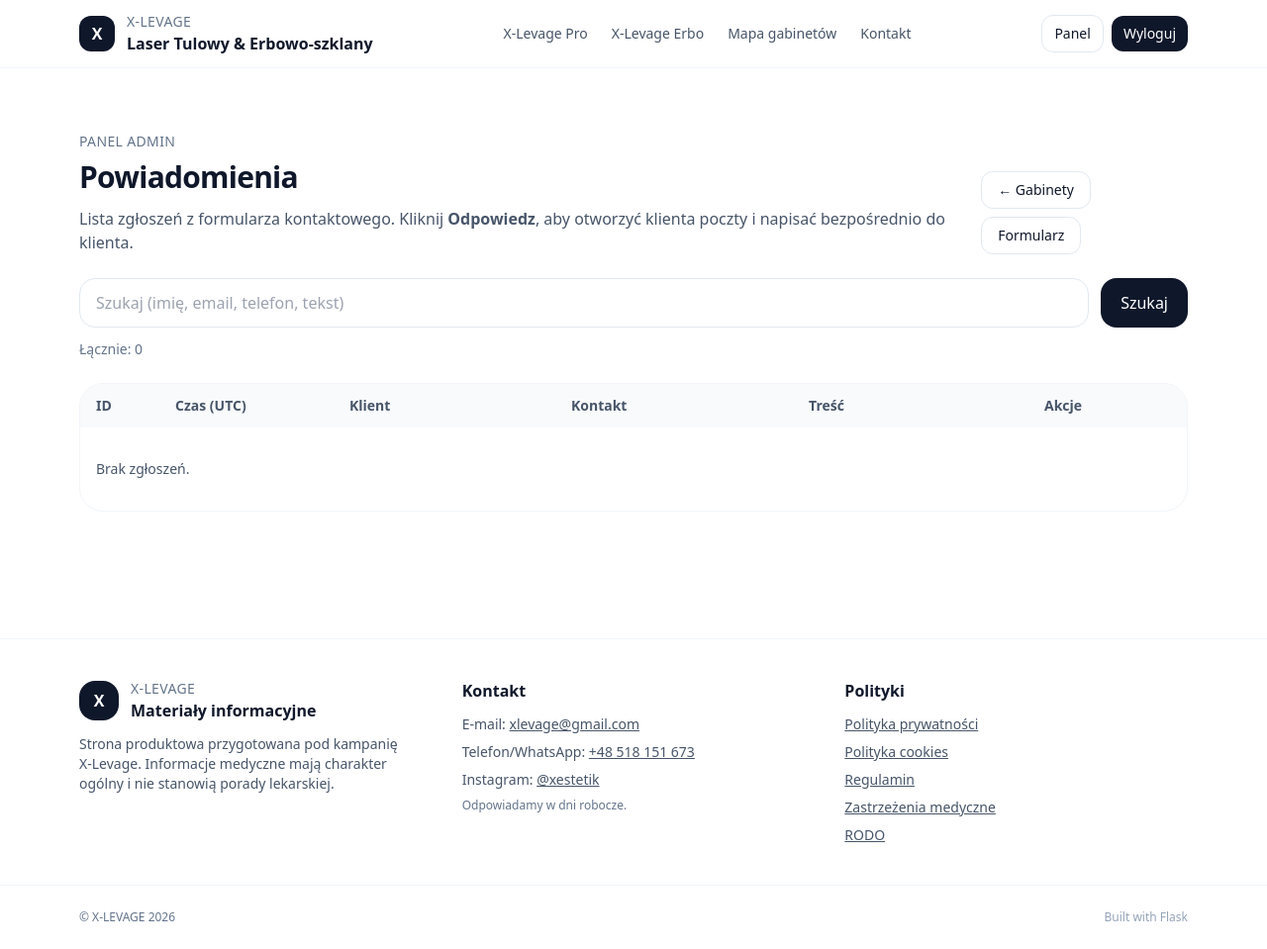
After one commit to Stanislav-it/x-levage, a Flask app: page /admin/notifications in a window 1280 px wide. The commit adds this page. Shown: the whole page at 99% size. Run offline with Flask 3, Linux system fonts and the light colour scheme; the visitor is signed in with stand-in values (Sample User, id 1); data that the repository does not hold is empty; some libraries are stand-ins or nearby versions.

```diff
--- a/app.py
+++ b/app.py
@@ -2,6 +2,7 @@
 import os
 import sqlite3
 import time
+import math
 from datetime import datetime
 from email.message import EmailMessage
 import smtplib
@@ -177,6 +178,19 @@ def create_app():
     def require_admin():
         if not is_admin():
             return redirect(url_for("admin_login", next=request.path))
+
+    def mailto_link(to_email: str, subject: str = "", body: str = "") -> str:
+        """Build a safe mailto: URL for templates."""
+        to_email = (to_email or "").strip()
+        if not to_email:
+            return ""
+        q = {}
+        if subject:
+            q["subject"] = subject
+        if body:
+            q["body"] = body
+        query = urlencode(q) if q else ""
+        return f"mailto:{to_email}?{query}" if query else f"mailto:{to_email}"
 
     def archive_lead_to_disk(*, lead_id: int, created_at: str, name: str, email: str, phone: str, message: str) -> None:
         """Persist the lead as a JSON file on disk (optional).
@@ -436,6 +450,56 @@ def create_app():
         flash(f"Import zakończony: dodano {created}, zaktualizowano {updated}, pominięto {skipped}.", "success")
         return redirect(url_for("admin_dashboard"))
 
+    @app.get("/admin/notifications")
+    def admin_notifications():
+        """Admin view: list contact form submissions (leads).
+
+        This replaces email delivery as the primary notification channel.
+        """
+        ra = require_admin()
+        if ra:
+            return ra
+
+        q = (request.args.get("q", "") or "").strip()
+        try:
+            page = int(request.args.get("page", "1") or 1)
+        except Exception:
+            page = 1
+        page = max(1, page)
+        per_page = 50
+        offset = (page - 1) * per_page
+
+        db = get_db()
+        where = []
+        params: list = []
+        if q:
+            where.append("(name LIKE ? OR email LIKE ? OR phone LIKE ? OR message LIKE ?)")
+            qq = f"%{q}%"
+            params.extend([qq, qq, qq, qq])
+
+        where_sql = (" WHERE " + " AND ".join(where)) if where else ""
+
+        total = db.execute(f"SELECT COUNT(1) AS c FROM leads{where_sql}", params).fetchone()["c"]
+        rows = db.execute(
+            f"SELECT * FROM leads{where_sql} ORDER BY created_at DESC, id DESC LIMIT ? OFFSET ?",
+            params + [per_page, offset],
+        ).fetchall()
+
+        leads = [row_to_dict(r) for r in rows]
+        total_pages = max(1, math.ceil((total or 0) / per_page))
+        if page > total_pages:
+            page = total_pages
+
+        return render_template(
+            "admin/notifications.html",
+            leads=leads,
+            q=q,
+            page=page,
+            total_pages=total_pages,
+            total=total,
+            per_page=per_page,
+        )
+
     @app.post("/admin/geocode/<int:cid>")
     def admin_geocode(cid):
         ra = require_admin()
@@ -463,6 +527,7 @@ def create_app():
             "INSTAGRAM_HANDLE": app.config.get("INSTAGRAM_HANDLE", ""),
             "INSTAGRAM_URL": app.config.get("INSTAGRAM_URL", ""),
             "is_admin": is_admin(),
+            "mailto_link": mailto_link,
             "CURRENT_YEAR": datetime.utcnow().year,
         }
 
--- a/templates/admin/dashboard.html
+++ b/templates/admin/dashboard.html
@@ -11,6 +11,7 @@
     <div class="flex gap-2 flex-wrap">
       <a href="{{ url_for('admin_clinic_new') }}" class="px-4 py-2 rounded-xl bg-slate-900 text-white text-sm">+ Dodaj gabinet</a>
       <a href="{{ url_for('admin_import') }}" class="px-4 py-2 rounded-xl border border-slate-200 text-sm">Import</a>
+      <a href="{{ url_for('admin_notifications') }}" class="px-4 py-2 rounded-xl border border-slate-200 text-sm">Powiadomienia</a>
       <a href="{{ url_for('gabinet', view='all') }}" class="px-4 py-2 rounded-xl border border-slate-200 text-sm">Podgląd mapy</a>
     </div>
   </div>
--- /dev/null
+++ b/templates/admin/notifications.html
@@ -0,0 +1,108 @@
+{% extends "base.html" %}
+{% set title = "Admin — powiadomienia" %}
+
+{% block content %}
+<section class="max-w-6xl mx-auto px-4 pt-10 pb-6">
+  <div class="flex flex-col lg:flex-row lg:items-end justify-between gap-6">
+    <div>
+      <p class="text-sm text-slate-500 uppercase tracking-wide">Panel admin</p>
+      <h1 class="mt-2 text-3xl font-semibold tracking-tight">Powiadomienia</h1>
+      <p class="mt-3 text-slate-600">
+        Lista zgłoszeń z formularza kontaktowego. Kliknij <span class="font-semibold">Odpowiedz</span>, aby otworzyć klienta poczty i napisać bezpośrednio do klienta.
+      </p>
+    </div>
+    <div class="flex gap-2 flex-wrap">
+      <a href="{{ url_for('admin_dashboard') }}" class="px-4 py-2 rounded-xl border border-slate-200 text-sm">← Gabinety</a>
+      <a href="{{ url_for('index') }}#kontakt" class="px-4 py-2 rounded-xl border border-slate-200 text-sm">Formularz</a>
+    </div>
+  </div>
+
+  <form class="mt-6 flex gap-3" method="get" action="{{ url_for('admin_notifications') }}">
+    <input name="q" value="{{ q }}" placeholder="Szukaj (imię, email, telefon, tekst)" class="flex-1 px-4 py-3 rounded-2xl border border-slate-200 focus:outline-none focus:ring-2 focus:ring-slate-200">
+    <button class="px-5 py-3 rounded-2xl bg-slate-900 text-white hover:bg-slate-800">Szukaj</button>
+  </form>
+
+  {% if total is not none %}
+    <div class="mt-3 text-sm text-slate-500">Łącznie: {{ total }}{% if q %} (filtr: “{{ q }}”){% endif %}</div>
+  {% endif %}
+</section>
+
+<section class="max-w-6xl mx-auto px-4 pb-16">
+  <div class="rounded-3xl border border-slate-100 overflow-hidden">
+    <div class="overflow-x-auto">
+      <table class="min-w-full text-sm">
+        <thead class="bg-slate-50 text-slate-600">
+          <tr class="[&>th]:text-left [&>th]:font-semibold [&>th]:px-4 [&>th]:py-3">
+            <th class="w-20">ID</th>
+            <th class="w-44">Czas (UTC)</th>
+            <th class="w-56">Klient</th>
+            <th class="w-60">Kontakt</th>
+            <th>Treść</th>
+            <th class="w-40">Akcje</th>
+          </tr>
+        </thead>
+        <tbody class="divide-y divide-slate-100">
+          {% for l in leads %}
+            {% set subject = 'Re: Zapytanie #' ~ l.id ~ ' — ' ~ BRAND %}
+            {% set body = 'Cześć ' ~ (l.name or '') ~ '\n\nDziękujemy za wiadomość. Odpowiadamy poniżej.\n\n---\nTwoje zgłoszenie (UTC: ' ~ (l.created_at or '') ~ '):\n' ~ (l.message or '-') ~ '\n\nKontakt: ' ~ (l.phone or '-') ~ ' / ' ~ (l.email or '-') ~ '\n' %}
+            <tr class="[&>td]:px-4 [&>td]:py-3 align-top">
+              <td class="text-slate-500">#{{ l.id }}</td>
+              <td class="text-slate-600 font-mono">{{ l.created_at }}</td>
+              <td>
+                <div class="font-semibold text-slate-900">{{ l.name or '—' }}</div>
+              </td>
+              <td class="text-slate-700">
+                {% if l.email %}
+                  <div>E‑mail: <a class="underline" href="mailto:{{ l.email }}">{{ l.email }}</a></div>
+                {% else %}
+                  <div>E‑mail: —</div>
+                {% endif %}
+                {% if l.phone %}
+                  <div class="mt-1">Tel: <a class="underline" href="tel:{{ (l.phone or '')|replace(' ','') }}">{{ l.phone }}</a></div>
+                {% else %}
+                  <div class="mt-1">Tel: —</div>
+                {% endif %}
+              </td>
+              <td class="text-slate-800">
+                <details class="rounded-2xl border border-slate-200 bg-white px-4 py-3">
+                  <summary class="cursor-pointer text-slate-700 select-none">Podgląd</summary>
+                  <div class="mt-3 whitespace-pre-wrap text-slate-900">{{ l.message or '—' }}</div>
+                </details>
+              </td>
+              <td>
+                <div class="flex flex-col gap-2">
+                  {% if l.email %}
+                    <a class="px-3 py-2 rounded-xl bg-slate-900 text-white text-sm text-center hover:bg-slate-800" href="{{ mailto_link(l.email, subject, body) }}">Odpowiedz</a>
+                  {% else %}
+                    <span class="px-3 py-2 rounded-xl border border-slate-200 text-sm text-center text-slate-500">Brak e‑mail</span>
+                  {% endif %}
+                  {% if l.phone %}
+                    <a class="px-3 py-2 rounded-xl border border-slate-200 text-sm text-center hover:border-slate-300" href="tel:{{ (l.phone or '')|replace(' ','') }}">Zadzwoń</a>
+                  {% endif %}
+                </div>
+              </td>
+            </tr>
+          {% endfor %}
+          {% if not leads %}
+            <tr><td colspan="6" class="px-4 py-8 text-slate-600">Brak zgłoszeń.</td></tr>
+          {% endif %}
+        </tbody>
+      </table>
+    </div>
+  </div>
+
+  {% if total_pages and total_pages > 1 %}
+    <div class="mt-6 flex items-center justify-between text-sm">
+      <div class="text-slate-600">Strona {{ page }} z {{ total_pages }}</div>
+      <div class="flex gap-2">
+        {% if page > 1 %}
+          <a class="px-4 py-2 rounded-xl border border-slate-200 hover:border-slate-300" href="{{ url_for('admin_notifications', page=page-1, q=q) }}">← Poprzednia</a>
+        {% endif %}
+        {% if page < total_pages %}
+          <a class="px-4 py-2 rounded-xl border border-slate-200 hover:border-slate-300" href="{{ url_for('admin_notifications', page=page+1, q=q) }}">Następna →</a>
+        {% endif %}
+      </div>
+    </div>
+  {% endif %}
+</section>
+{% endblock %}
```
